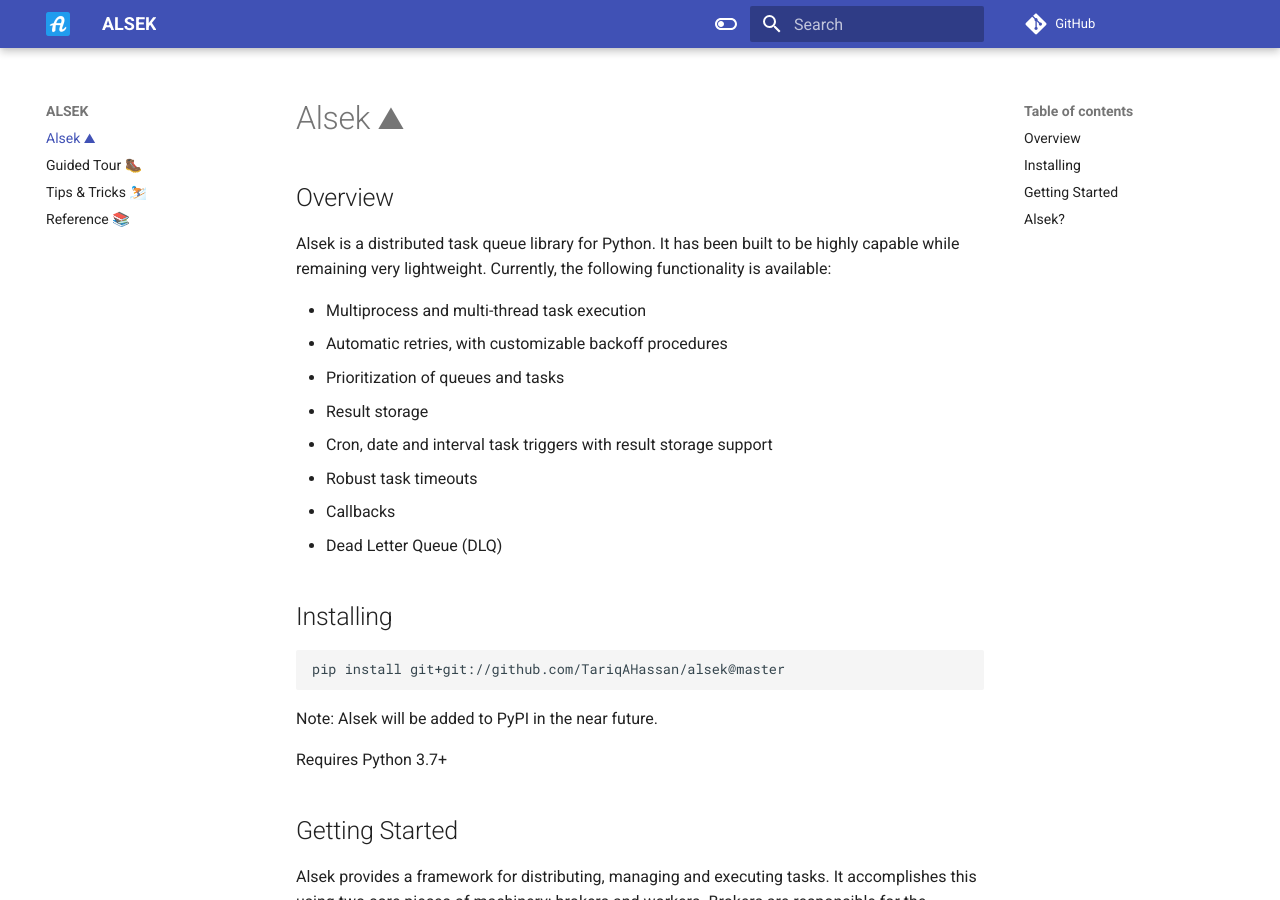
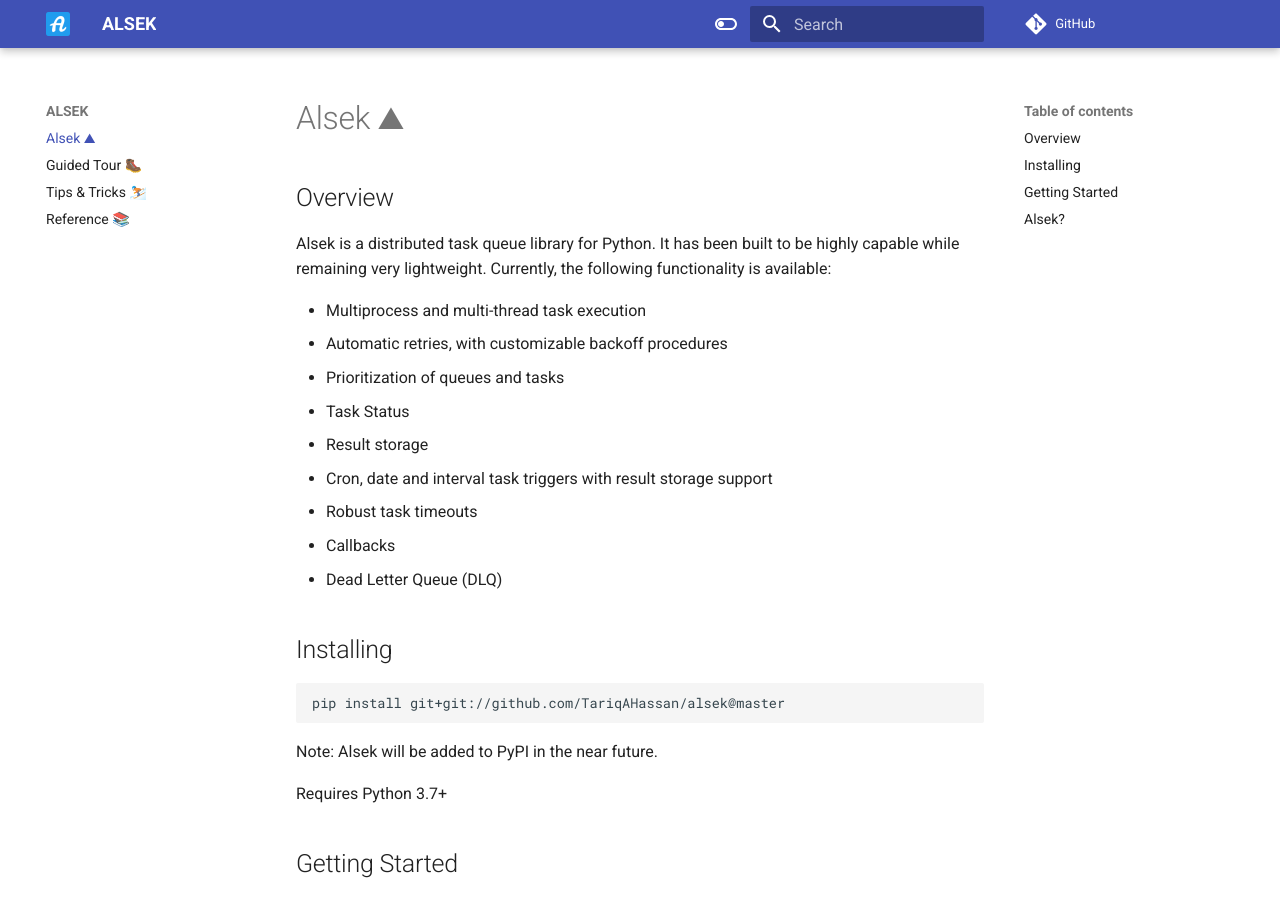
Before and after one commit to TariqAHassan/alsek, an MkDocs documentation site: the page built from docs/index.md, in a window 1280 px wide and 900 px high. Built offline with MkDocs 1.6.1 and Material for MkDocs 9.7.7, drawn with Linux system fonts in a browser that asks for light colours; comment, search, counter and statistics services are not loaded.

Commit message:
Add task status

```diff
--- a/docs/index.md
+++ b/docs/index.md
@@ -9,6 +9,7 @@
   * Multiprocess and multi-thread task execution
   * Automatic retries, with customizable backoff procedures
   * Prioritization of queues and tasks
+  * Task Status
   * Result storage
   * Cron, date and interval task triggers with result storage support
   * Robust task timeouts
```
Also changed, not shown: README.md (+1 -0 lines).
